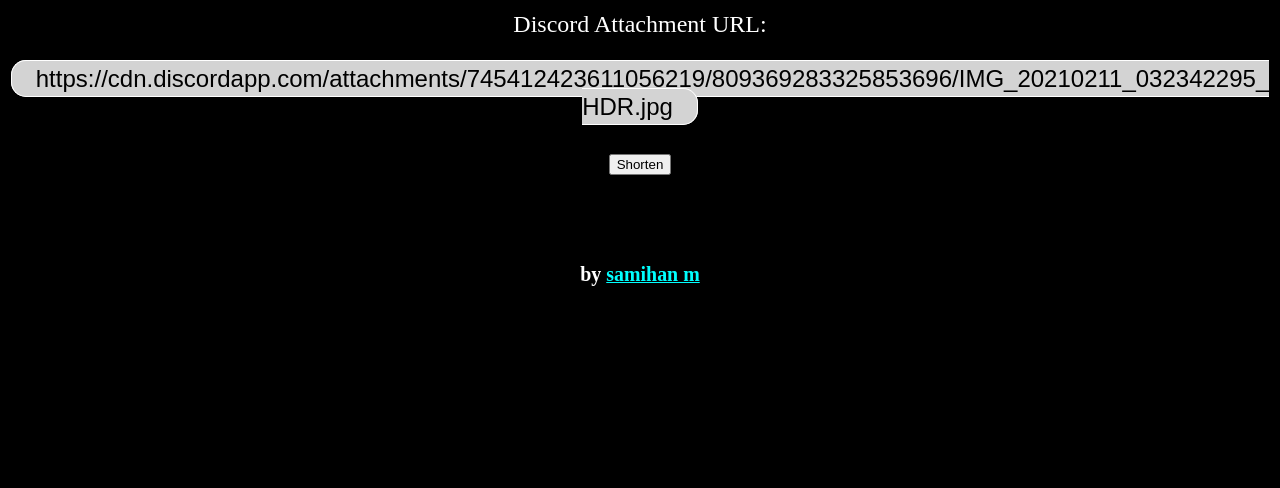
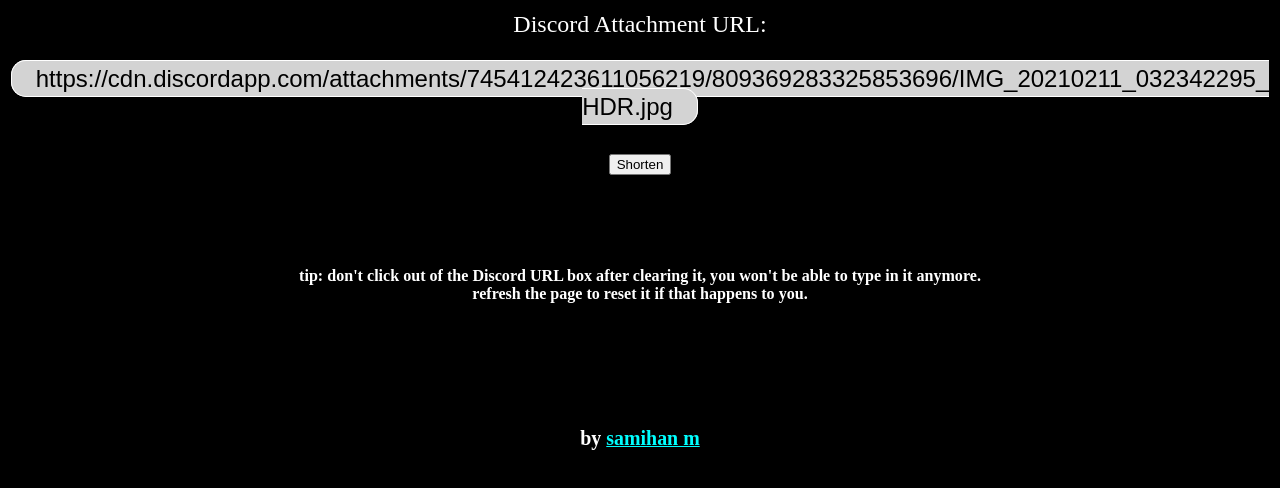
Before and after one commit to samihan-m/discord-attachment-link-shortener, a website: page pages/shortener.html in a window 1280 px wide. Shown: the part 108-596 px from the top of the page. Drawn offline with Linux system fonts and the light colour scheme; files that its build step writes are made by us from their sources; files whose address does not match are found by name.

Commit message:
Added empty input warning message
If the input span is completely cleared, then loses focus, it will be unable to receive any input. Added a message that tells users to avoid that or refresh the page if it doesn't work.

```diff
--- a/pages/shortener.html
+++ b/pages/shortener.html
@@ -34,6 +34,9 @@
             <div id="hidden-output-box">
                 <input id="copiable-link" type="text" value="error" class="hidden">
             </div>
+            <h6>tip: don't click out of the Discord URL box after clearing it, you won't be able to type in it anymore.<br>refresh the page to reset it if that happens to you.</h6>
+            <br>
+            <br>
             <h5>by <a class="credit" href="https://github.com/samihan-m">samihan m</a></h5>
         </div>
     </body>
```
